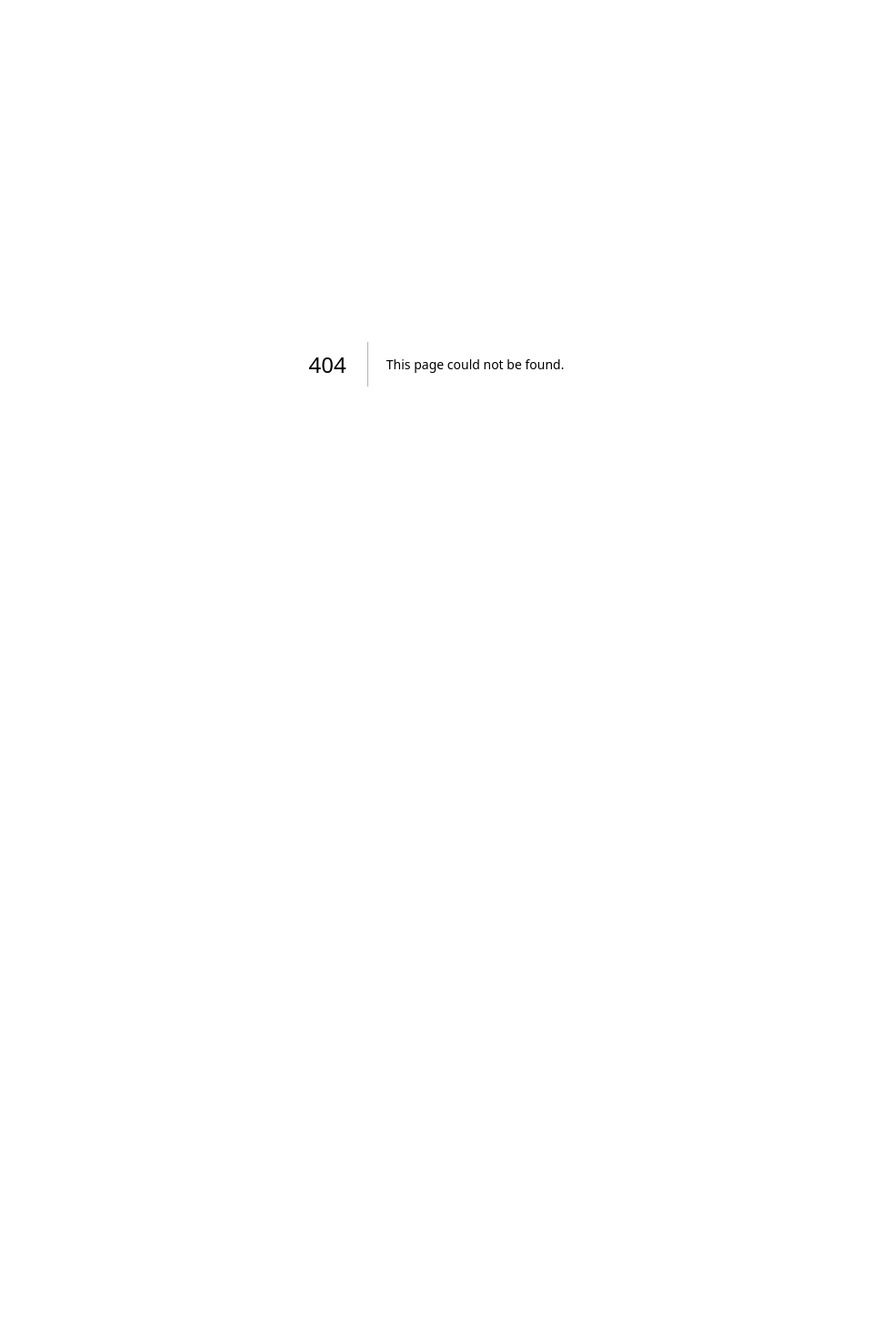
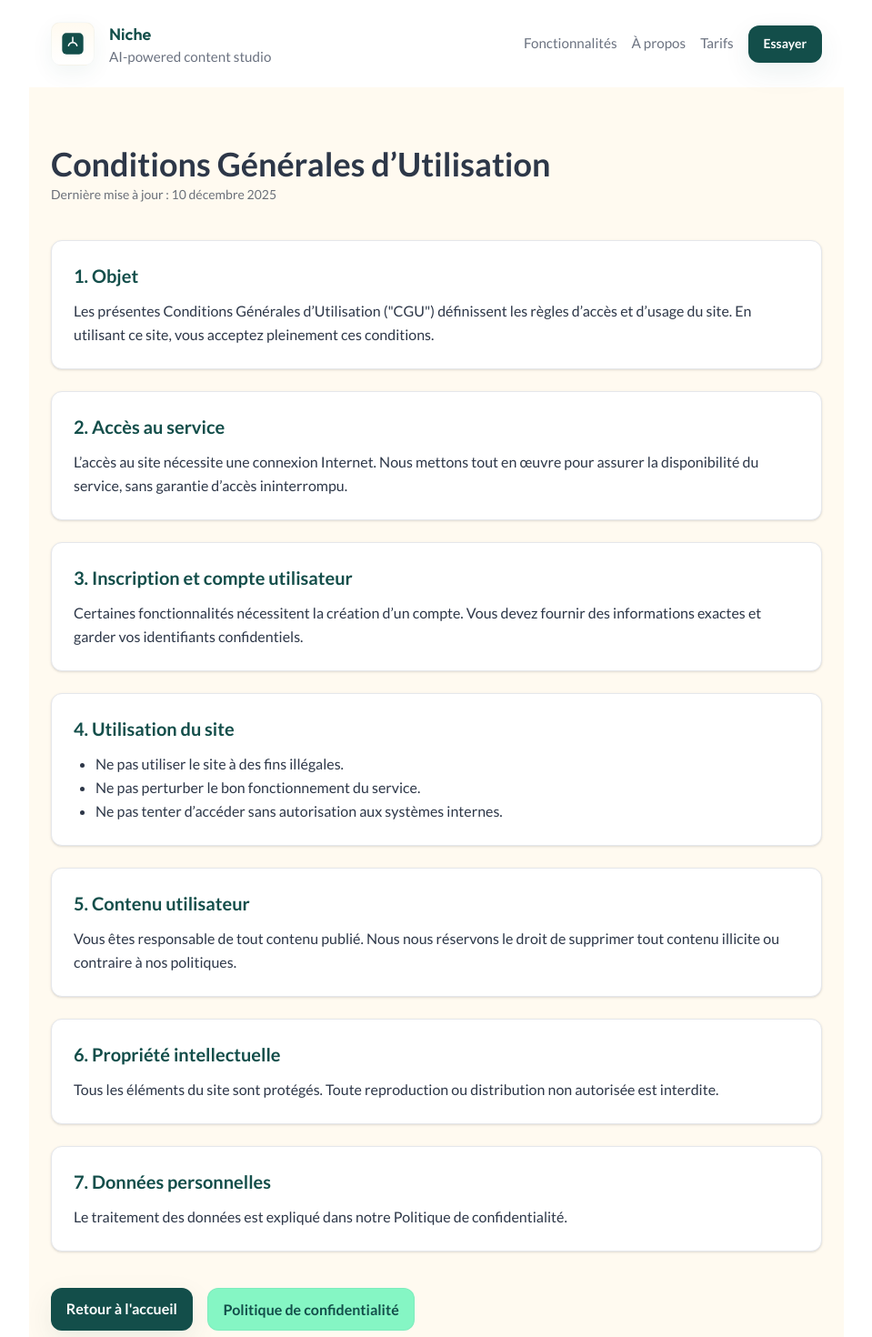
Before and after one commit to lucrousseau21/niche, a Next.js app: page /CGU in a window 1280 px wide. Before the commit this address had no page. Shown: the top 1470 px of the page at 91% size, without its empty margins (160-1119 px from the left). Before the commit the page ends 800 px from the top, so only its background shows below. Built offline with nearby package versions, Linux system fonts and the light colour scheme.

Commit message:
add footer

```diff
--- /dev/null
+++ b/src/app/CGU/page.tsx
@@ -0,0 +1,116 @@
+import React from "react";
+import Link from "next/link";
+import Header from "@/components/Header";
+
+export default function CGU() {
+  return (
+    <>
+      {/* Header */}
+      <Header />
+
+      {/* Contenu principal */}
+      <main className="min-h-screen mx-auto max-w-4xl px-6 py-16 bg-[#FFFAF0]">
+        {/* Titre */}
+        <h1 className="text-4xl font-bold text-[#2D3748] font-montserrat">
+          Conditions Générales d’Utilisation
+        </h1>
+        <p className="text-sm text-[#2D3748] opacity-70 mt-1">
+          Dernière mise à jour : 10 décembre 2025
+        </p>
+
+        {/* Bloc 1 */}
+        <section className="mt-10 border border-[#E5E7EB] rounded-xl p-6 bg-white shadow-sm">
+          <h2 className="text-xl font-semibold text-[#134E4A] font-montserrat">
+            1. Objet
+          </h2>
+          <p className="mt-3 text-[#2D3748] font-lato leading-relaxed">
+            Les présentes Conditions Générales d’Utilisation ("CGU") définissent les règles
+            d’accès et d’usage du site. En utilisant ce site, vous acceptez pleinement ces conditions.
+          </p>
+        </section>
+
+        {/* Bloc 2 */}
+      <section className="mt-6 border border-[#E5E7EB] rounded-xl p-6 bg-white shadow-sm">
+        <h2 className="text-xl font-semibold text-[#134E4A] font-montserrat">
+          2. Accès au service
+        </h2>
+        <p className="mt-3 text-[#2D3748] font-lato leading-relaxed">
+          L’accès au site nécessite une connexion Internet. Nous mettons tout en œuvre pour
+          assurer la disponibilité du service, sans garantie d’accès ininterrompu.
+        </p>
+      </section>
+
+      {/* Bloc 3 */}
+      <section className="mt-6 border border-[#E5E7EB] rounded-xl p-6 bg-white shadow-sm">
+        <h2 className="text-xl font-semibold text-[#134E4A] font-montserrat">
+          3. Inscription et compte utilisateur
+        </h2>
+        <p className="mt-3 text-[#2D3748] font-lato leading-relaxed">
+          Certaines fonctionnalités nécessitent la création d’un compte. Vous devez fournir
+          des informations exactes et garder vos identifiants confidentiels.
+        </p>
+      </section>
+
+      {/* Bloc 4 */}
+      <section className="mt-6 border border-[#E5E7EB] rounded-xl p-6 bg-white shadow-sm">
+        <h2 className="text-xl font-semibold text-[#134E4A] font-montserrat">
+          4. Utilisation du site
+        </h2>
+        <ul className="mt-3 text-[#2D3748] font-lato list-disc ml-6 leading-relaxed">
+          <li>Ne pas utiliser le site à des fins illégales.</li>
+          <li>Ne pas perturber le bon fonctionnement du service.</li>
+          <li>Ne pas tenter d’accéder sans autorisation aux systèmes internes.</li>
+        </ul>
+      </section>
+
+      {/* Bloc 5 */}
+      <section className="mt-6 border border-[#E5E7EB] rounded-xl p-6 bg-white shadow-sm">
+        <h2 className="text-xl font-semibold text-[#134E4A] font-montserrat">
+          5. Contenu utilisateur
+        </h2>
+        <p className="mt-3 text-[#2D3748] font-lato leading-relaxed">
+          Vous êtes responsable de tout contenu publié. Nous nous réservons le droit de
+          supprimer tout contenu illicite ou contraire à nos politiques.
+        </p>
+      </section>
+
+      {/* Bloc 6 */}
+      <section className="mt-6 border border-[#E5E7EB] rounded-xl p-6 bg-white shadow-sm">
+        <h2 className="text-xl font-semibold text-[#134E4A] font-montserrat">
+          6. Propriété intellectuelle
+        </h2>
+        <p className="mt-3 text-[#2D3748] font-lato leading-relaxed">
+          Tous les éléments du site sont protégés. Toute reproduction ou distribution non
+          autorisée est interdite.
+        </p>
+      </section>
+
+      {/* Bloc 7 */}
+      <section className="mt-6 border border-[#E5E7EB] rounded-xl p-6 bg-white shadow-sm">
+        <h2 className="text-xl font-semibold text-[#134E4A] font-montserrat">
+          7. Données personnelles
+        </h2>
+        <p className="mt-3 text-[#2D3748] font-lato leading-relaxed">
+          Le traitement des données est expliqué dans notre Politique de confidentialité.
+        </p>
+      </section>
+
+        {/* Boutons de navigation */}
+        <div className="mt-10 flex flex-col sm:flex-row gap-4">
+          <Link
+            href="/"
+            className="btn-primary px-6 py-3 rounded-md text-white bg-[#134E4A] hover:bg-[#0f3a36] text-center"
+          >
+            Retour à l'accueil
+          </Link>
+          <Link
+            href="/conf"
+            className="btn-mint px-6 py-3 rounded-md text-white bg-[#10B981] hover:bg-[#0f9b6f] text-center"
+          >
+            Politique de confidentialité
+          </Link>
+        </div>
+      </main>
+    </>
+  );
+}
--- /dev/null
+++ b/src/app/conf/page.tsx
@@ -0,0 +1,80 @@
+import React from "react";
+import Link from "next/link";
+import Header from "@/components/Header";
+
+export default function PolitiqueConfidentialite() {
+  return (
+    <main className="min-h-screen mx-auto max-w-4xl px-6 py-16 bg-[#FFFAF0]">
+      <h1 className="text-4xl font-bold text-[#2D3748] font-montserrat">
+        Politique de Confidentialité
+      </h1>
+      <p className="text-sm text-[#2D3748] opacity-70 mt-1">
+        Dernière mise à jour : 10 décembre 2025
+      </p>
+
+      {/* Bloc : Collecte */}
+      <section className="mt-10 border border-[#E5E7EB] rounded-xl p-6 bg-white shadow-sm">
+        <h2 className="text-xl font-semibold text-[#134E4A] font-montserrat">
+          1. Données collectées
+        </h2>
+        <p className="mt-3 text-[#2D3748] font-lato leading-relaxed">
+          Nous collectons uniquement les données nécessaires pour assurer le bon
+          fonctionnement du site : informations de compte, navigation, interactions.
+        </p>
+      </section>
+
+      {/* Bloc : Utilisation */}
+      <section className="mt-6 border border-[#E5E7EB] rounded-xl p-6 bg-white shadow-sm">
+        <h2 className="text-xl font-semibold text-[#134E4A] font-montserrat">
+          2. Utilisation des données
+        </h2>
+        <p className="mt-3 text-[#2D3748] font-lato leading-relaxed">
+          Vos données servent à personnaliser votre expérience, améliorer nos services et
+          garantir la sécurité du site.
+        </p>
+      </section>
+
+      {/* Bloc : Partage */}
+      <section className="mt-6 border border-[#E5E7EB] rounded-xl p-6 bg-white shadow-sm">
+        <h2 className="text-xl font-semibold text-[#134E4A] font-montserrat">
+          3. Partage des données
+        </h2>
+        <p className="mt-3 text-[#2D3748] font-lato leading-relaxed">
+          Nous ne vendons ni ne partageons vos données personnelles avec des tiers, sauf
+          obligations légales ou prestataires techniques indispensables.
+        </p>
+      </section>
+
+      {/* Bloc : Sécurité */}
+      <section className="mt-6 border border-[#E5E7EB] rounded-xl p-6 bg-white shadow-sm">
+        <h2 className="text-xl font-semibold text-[#134E4A] font-montserrat">
+          4. Sécurité des données
+        </h2>
+        <p className="mt-3 text-[#2D3748] font-lato leading-relaxed">
+          Nous appliquons des mesures de sécurité strictes pour protéger vos données contre
+          tout accès non autorisé.
+        </p>
+      </section>
+
+      {/* Bloc : Vos droits */}
+      <section className="mt-6 border border-[#E5E7EB] rounded-xl p-6 bg-white shadow-sm">
+        <h2 className="text-xl font-semibold text-[#134E4A] font-montserrat">
+          5. Vos droits
+        </h2>
+        <p className="mt-3 text-[#2D3748] font-lato leading-relaxed">
+          Vous pouvez demander l’accès, la modification ou la suppression de vos données
+          personnelles à tout moment.
+        </p>
+      </section>
+    {/* Boutons de navigation */}
+      <div className="mt-10 flex flex-col sm:flex-row gap-4">
+        <Link href="/" className="btn-primary px-6 py-3 rounded-md text-white bg-[#134E4A] hover:bg-[#0f3a36] text-center">
+          Retour à l'accueil
+        </Link>
+        <Link href="/CGU" className="btn-mint px-6 py-3 rounded-md text-white bg-[#10B981] hover:bg-[#0f9b6f] text-center">
+          Condition Générale d'Utilisation
+        </Link>
+      </div>
+    </main>
+  );
+}
--- a/src/components/Footer.tsx
+++ b/src/components/Footer.tsx
@@ -1,11 +1,19 @@
+import Link from "next/link";
+import React from "react";
+
 export default function Footer() {
   return (
     <footer className="mt-8 text-xs small-muted">
       <div className="flex items-center justify-between">
         <div>© {new Date().getFullYear()} Niche. Tous droits réservés.</div>
         <div className="flex gap-4">
-          <a href="#" className="small-muted">Politique de confidentialité</a>
-          <a href="#" className="small-muted">CGU</a>
+          <Link href="/conf" className="small-muted">
+            Politique de confidentialité
+          </Link>
+
+          <Link href="/CGU" className="small-muted">
+            CGU
+          </Link>
         </div>
       </div>
     </footer>
--- a/src/components/Header.tsx
+++ b/src/components/Header.tsx
@@ -3,7 +3,7 @@ import Link from "next/link";
 export default function Header() {
   return (
     <header className="max-w-4xl mx-auto px-6 py-6 flex items-center justify-between">
-      <div className="flex items-center gap-4">
+      <Link href="/" className="flex items-center gap-4">
         <div className="brand-square" aria-hidden>
           <svg width="28" height="28" viewBox="0 0 24 24" aria-hidden>
             <rect x="2" y="2" width="20" height="20" rx="4" fill="var(--color-forest)" />
@@ -15,7 +15,7 @@ export default function Header() {
           <div className="logo-font text-lg font-semibold" style={{ color: 'var(--color-forest)' }}>Niche</div>
           <div className="text-xs small-muted">AI-powered content studio</div>
         </div>
-      </div>
+      </Link>
 
       <nav className="hidden md:flex items-center gap-4 text-sm">
         <Link href="#features" className="small-muted">Fonctionnalités</Link>
```
